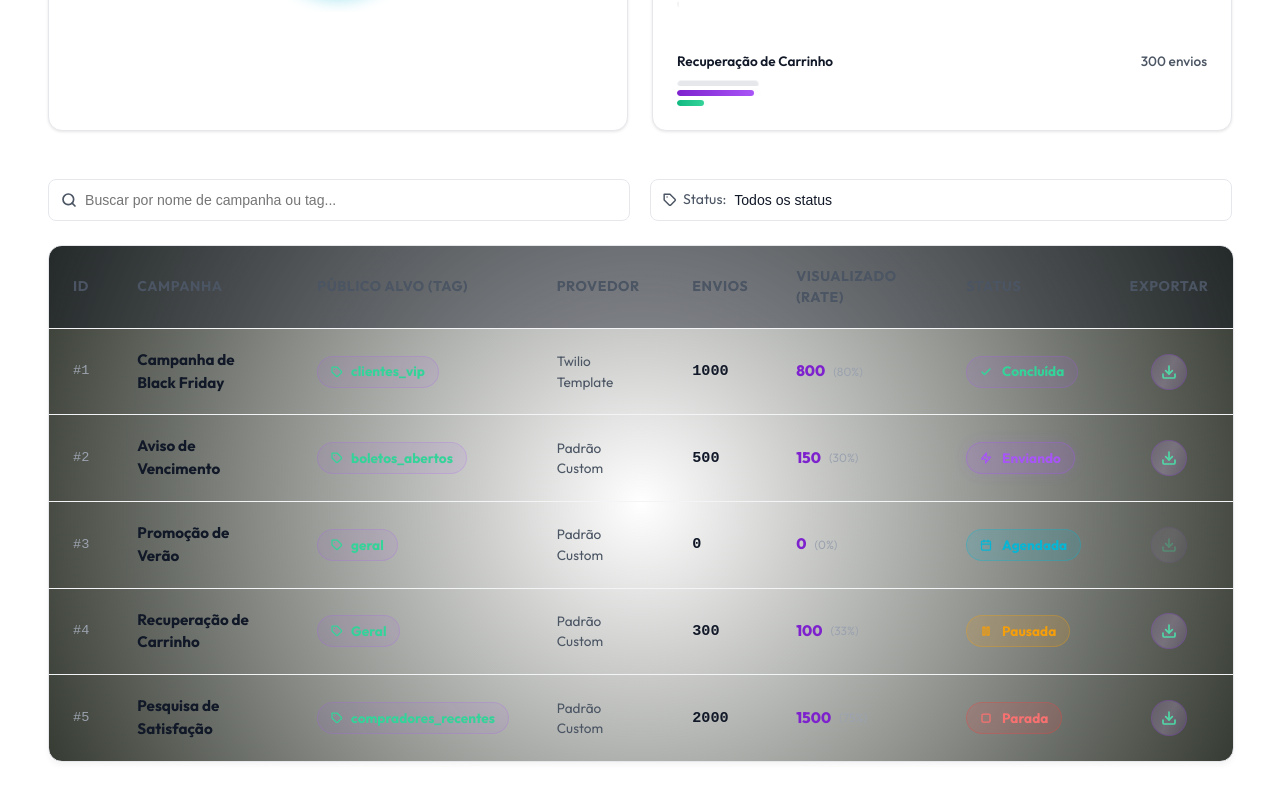
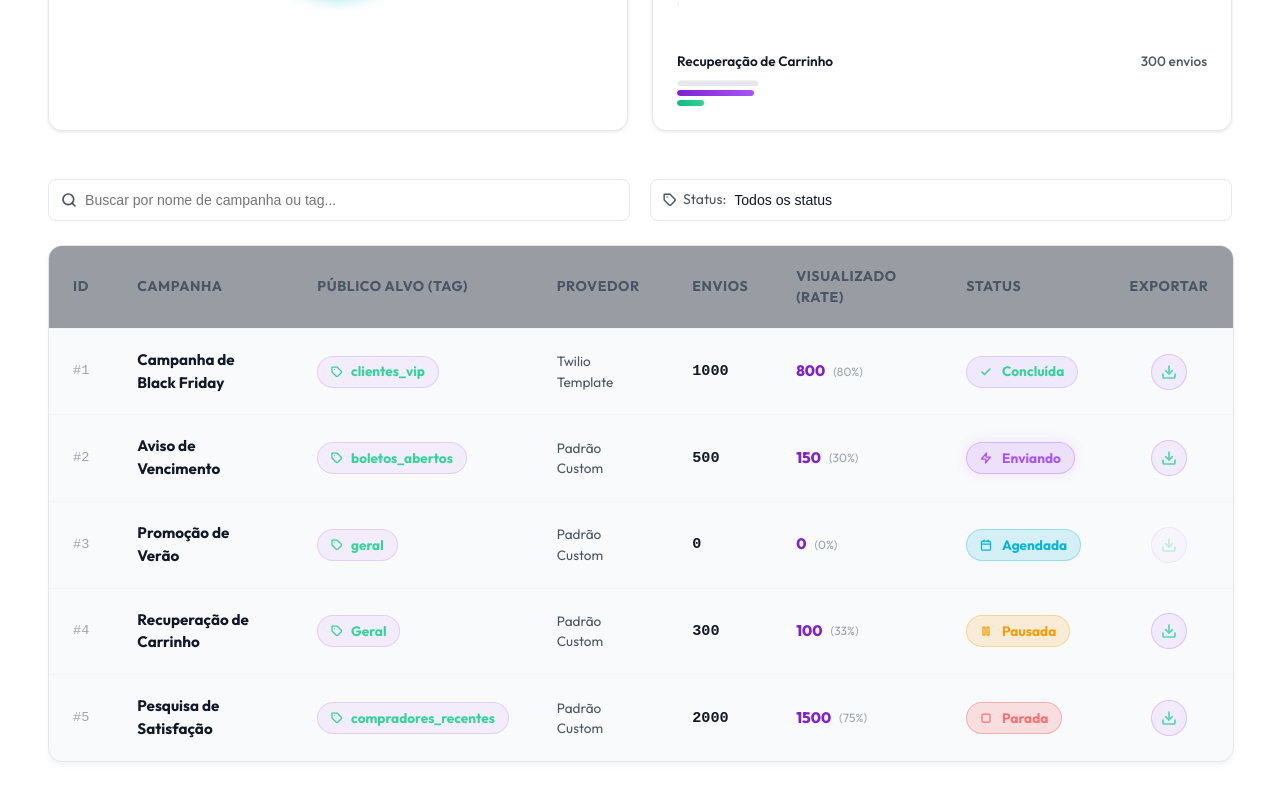
Before and after one commit to LucasPivovar/massse, a React (Vite) app: page /reports in a window 1280 px wide. Shown: the part 694-1494 px from the top of the page. Built offline with nearby package versions, Linux system fonts and the light colour scheme; no server answers; sample sign-in values are in the browser's storage.

Commit message:
Remove dark radial-gradients from cards and tables

```diff
--- a/src/index.css
+++ b/src/index.css
@@ -559,7 +559,7 @@ button.danger:hover {
 
 /* Card Gradient Class */
 .card-gradient {
-  background: radial-gradient(circle at center, rgba(168, 85, 247, 0) 0%, rgba(10, 16, 6, 0.82) 100%);
+  background: var(--bg-card);
   border: 1px solid var(--border-glass);
   box-shadow: var(--shadow-sm);
   border-radius: 14px;
@@ -626,7 +626,7 @@ button.danger:hover {
 
 /* Tables */
 .table-container {
-  background: radial-gradient(circle at center, rgba(168, 85, 247, 0) 0%, rgba(10, 16, 6, 0.82) 100%) !important;
+  background: var(--bg-card) !important;
   border-radius: 14px;
   border: 1px solid var(--border-glass);
   overflow-x: auto;
@@ -1171,7 +1171,7 @@ tr:hover td {
   right: 0;
   top: 100%;
   margin-top: 6px;
-  background: radial-gradient(circle at center, rgba(168, 85, 247, 0) 0%, rgba(10, 16, 6, 0.82) 100%) !important;
+  background: var(--bg-card) !important;
   border: 1px solid var(--border-glass) !important;
   border-radius: 14px !important;
   box-shadow: var(--shadow-sm) !important;
```
